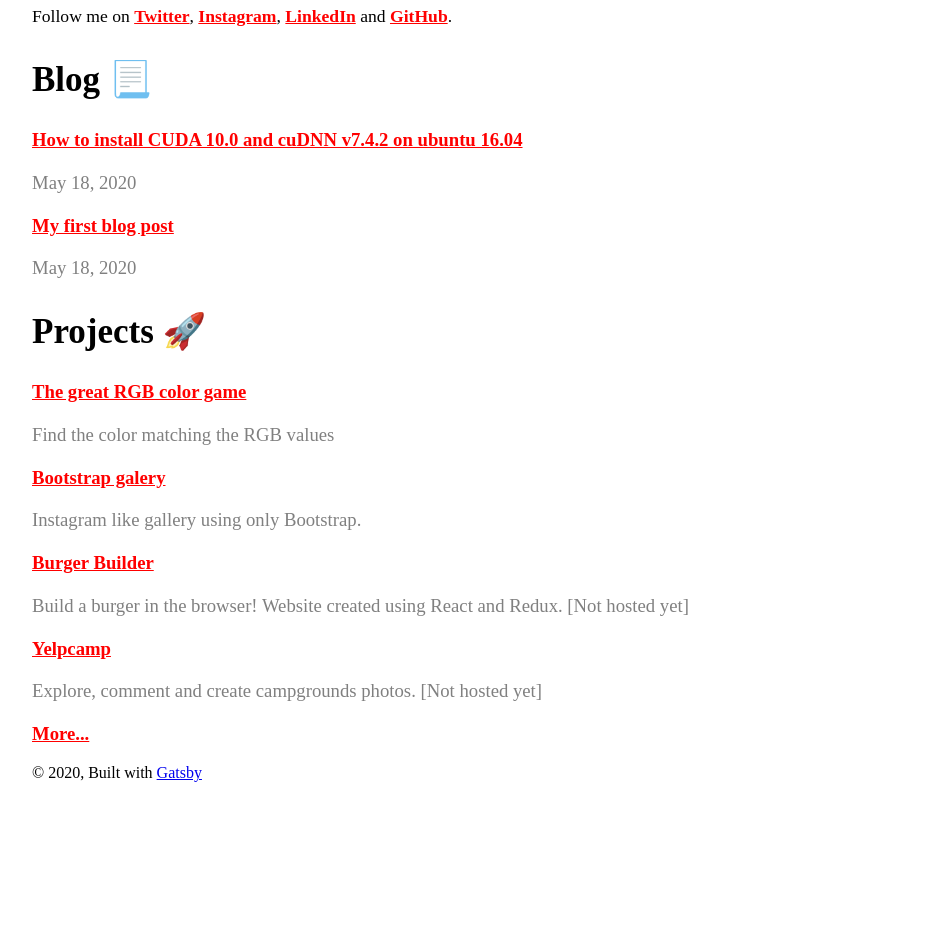
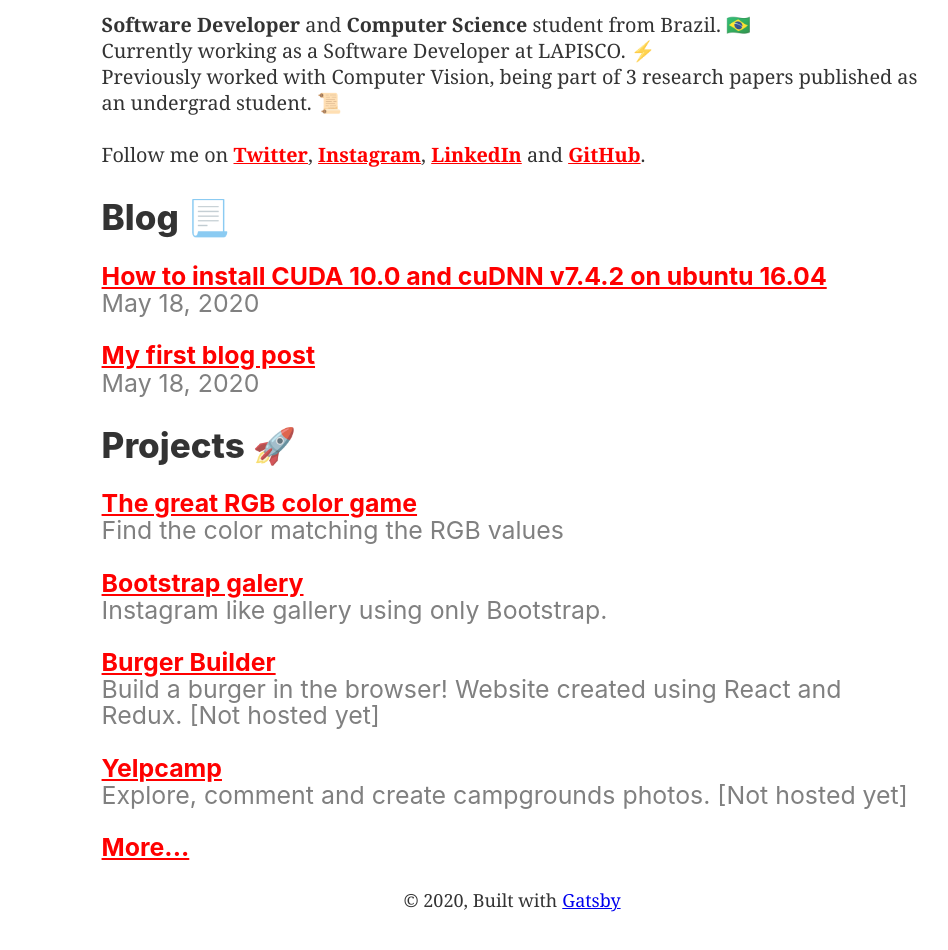
Before and after one commit to matheustguimaraes/matheustguimaraes.com, a Gatsby site: page / in a window 1280 px wide. Shown: the part 250-1200 px from the top of the page, without its empty margins (128-1076 px from the left). Before the commit the page ends 1063 px from the top, so only its background shows below. Built offline with nearby package versions, Linux system fonts and the light colour scheme; Gatsby itself is replaced by a stand-in of ours.

Commit message:
Add styled and graphql data in layout

```diff
--- a/src/components/layout.js
+++ b/src/components/layout.js
@@ -1,48 +1,62 @@
 /**
  * Layout component that queries for data
- * with Gatsby's useStaticQuery component
+ * with Gatsby's StaticQuery component
  *
- * See: https://www.gatsbyjs.org/docs/use-static-query/
+ * See: https://www.gatsbyjs.org/docs/static-query/
  */
 
 import React from "react"
 import PropTypes from "prop-types"
-// import { useStaticQuery, graphql } from "gatsby"
-// import Header from "./header"
+import { StaticQuery, graphql } from "gatsby"
+import styled from "@emotion/styled"
 
-// import classes from "./layout.module.css"
+import Header from "./header"
+import "./layout.css"
 
-const Layout = ({ children }) => {
-  // const data = useStaticQuery(graphql`
-  //   query SiteTitleQuery {
-  //     site {
-  //       siteMetadata {
-  //         title
-  //       }
-  //     }
-  //   }
-  // `)
+const Content = styled.div`
+  margin: 0 auto;
+  max-width: 860px;
+  padding: 0 1.0875rem 1rem;
+  padding-top: 0;
+`
 
-  return (
+const GatsbyLink = styled.a`
+  margin-left: 5px;
+`
+
+const Footer = styled.footer`
+  display: flex;
+  justify-content: center;
+`
+
+const Layout = ({ children }) => (
+  <StaticQuery
+    query={graphql`
+      query SiteTitleQuery {
+        site {
+          siteMetadata {
+            title
+          }
+        }
+      }
+    `}
+    render={data => (
       <>
-      {/* <Header siteTitle={data.site.siteMetadata.title} /> */}
-      <div
-        style={{
-          margin: `0 auto`,
-          maxWidth: 960,
-          padding: `0 1.0875rem 1.45rem`,
-        }}
-      >
+        <Header siteTitle={data.site.siteMetadata.title} />
+        <Content>
           <main>{children}</main>
-        <footer>
+          <Footer>
+            <p>
               © {new Date().getFullYear()}, Built with
               {` `}
-          <a href="https://www.gatsbyjs.org">Gatsby</a>
-        </footer>
-      </div>
+            </p>
+            <GatsbyLink href="https://www.gatsbyjs.org">Gatsby</GatsbyLink>
+          </Footer>
+        </Content>
       </>
+    )}
+  />
 )
-}
 
 Layout.propTypes = {
   children: PropTypes.node.isRequired,
```
Lines whose indentation alone changed are shown as unchanged.
